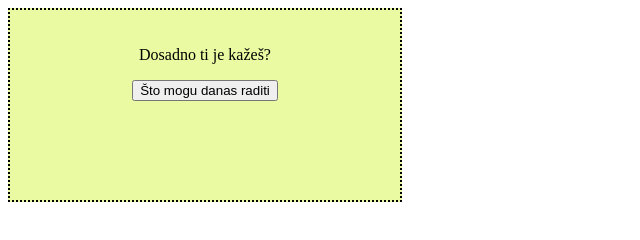
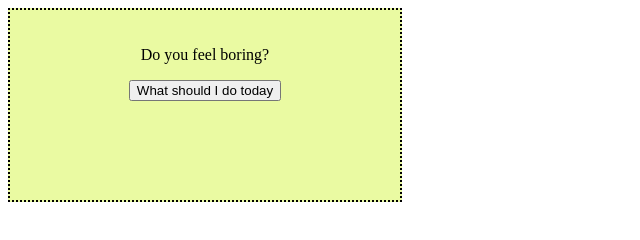
Before and after one commit to Kristina456/bored-life__search-engine, a plain HTML site: page index.html in a window 1280 px wide. Shown: the full height of the page, 0-640 px from the left. Drawn offline with Linux system fonts and the light colour scheme.

Commit message:
Update index.html

```diff
--- a/index.html
+++ b/index.html
@@ -10,9 +10,9 @@
   <body>
     <div class="js-part">
       <form class="js-forma">
-        <p id="p-part">Dosadno ti je kažeš?</p>
+        <p id="p-part">Do you feel boring?</p>
         <div class="button">
-          <button>Što mogu danas raditi</button>
+          <button>What should I do today</button>
         </div>
       </form>
       <br />
```
